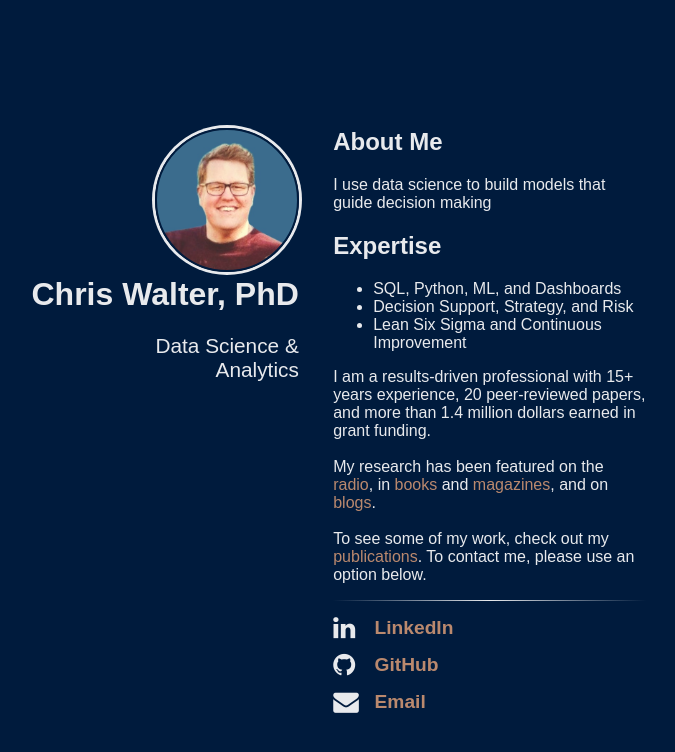
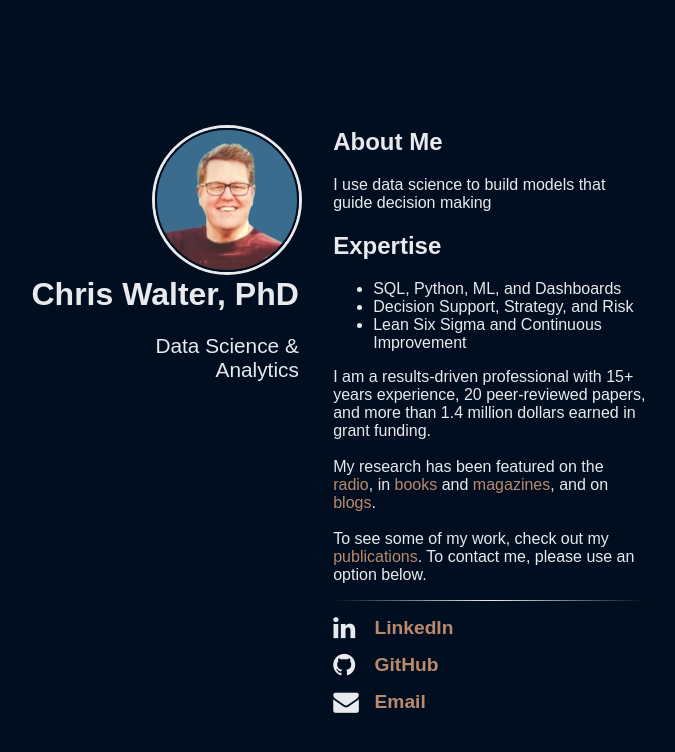
Before and after one commit to waltscience/waltscience.github.io, a Jekyll site: the page built from index.html, in a window 1280 px wide. Shown: the top 752 px of the page, without its empty margins (334-1009 px from the left). Built offline with Jekyll 4.4.1, drawn with Linux system fonts in a browser that asks for light colours; nearby versions of some CDN libraries.

Commit message:
Update main.scss

```diff
--- a/assets/main.scss
+++ b/assets/main.scss
@@ -3,7 +3,7 @@
 
 $text-color: #e8eaed;          /*** #46433A ***/
 $anchor-text-color: #BA896E;   /*** #CE534D ***/
-$background-color: #001b3d;    /*** #F1EED9 ***/
+$background-color: #010e1f;    /*** #F1EED9 ***/
 
 body {
 	font-family: sans-serif;
```
